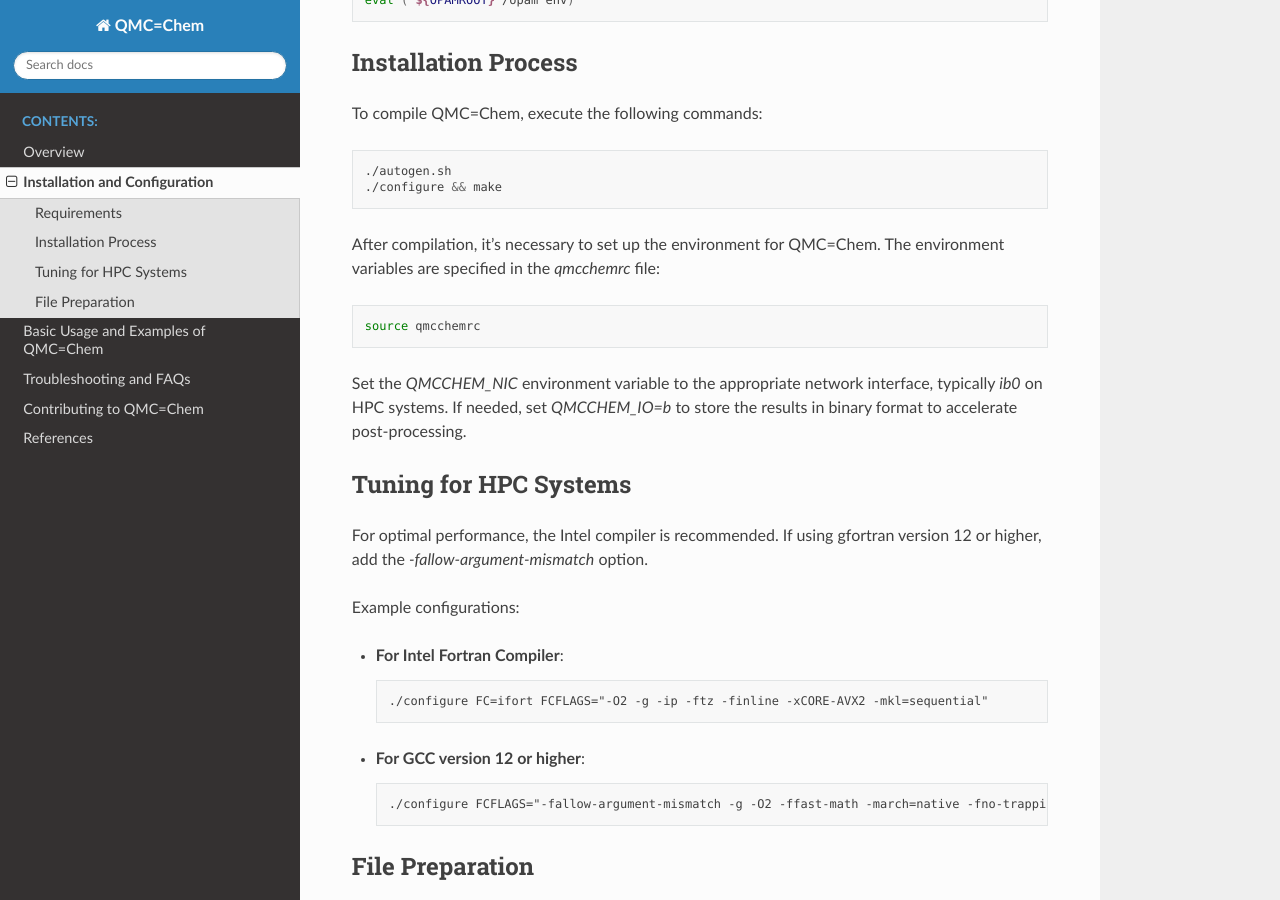
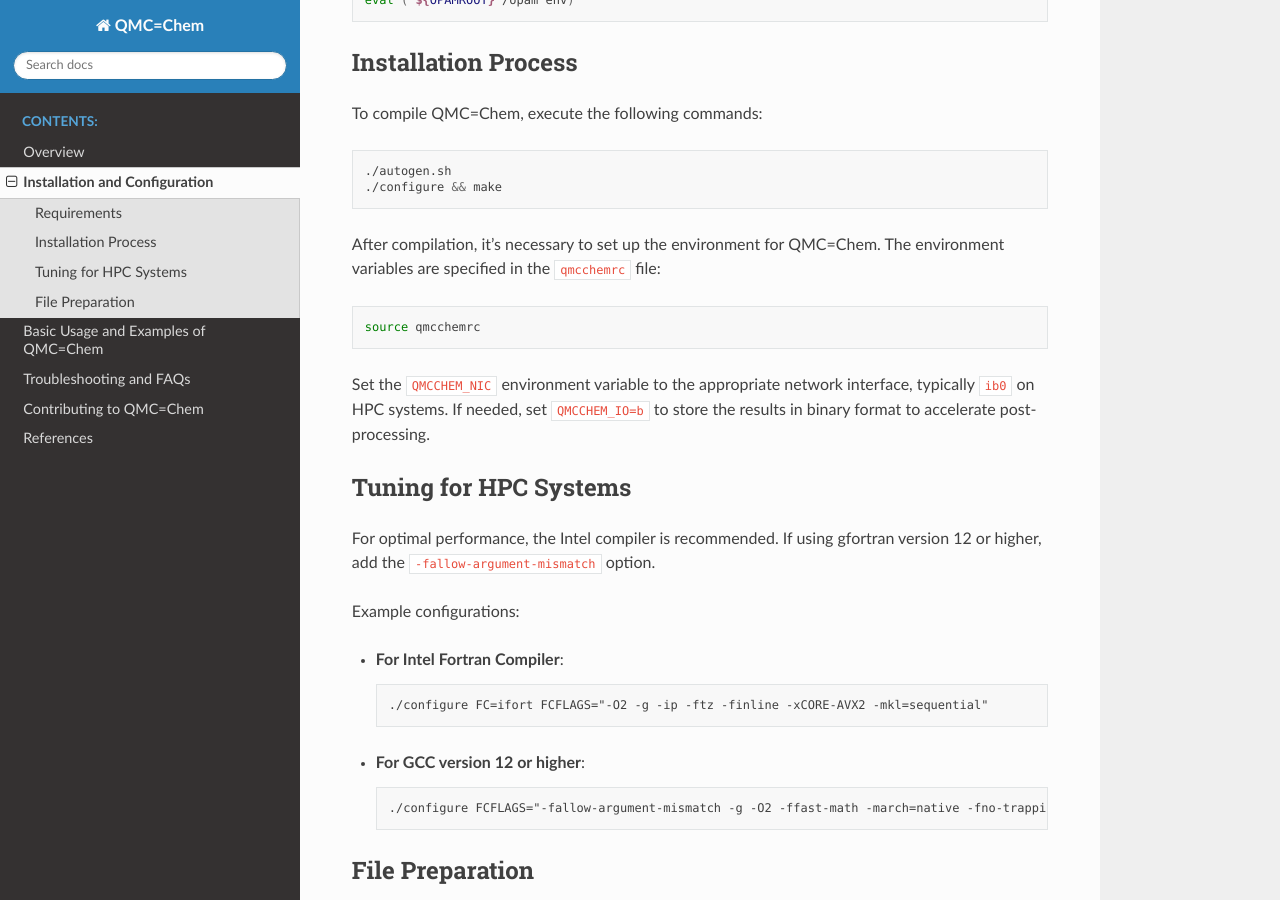
Before and after one commit to TREX-CoE/qmcchem2, a Sphinx documentation site: the page built from docs/source/installation.rst, in a window 1280 px wide and 900 px high, scrolled down 875 px. Built offline with Sphinx 7.4.7 and the Read the Docs theme 2.0.0, drawn with Linux system fonts in a browser that asks for light colours.

```diff
--- a/docs/source/faq.rst
+++ b/docs/source/faq.rst
@@ -40,7 +40,7 @@ while working with QMC=Chem, along with solutions and advice for each scenario.
 
    **Solution**: If I/O is a bottleneck, consider increasing the block time so that computing a block takes at least twice as long as communicating results. This adjustment can help balance computation and I/O operations, improving overall efficiency.
 
-5. **Slow `qmcchem result` Command**
+5. **Slow ``qmcchem result`` Command**
 
    **Issue**: The ``qmcchem result`` command takes a long time to execute.
 
--- a/docs/source/index.rst
+++ b/docs/source/index.rst
@@ -27,7 +27,3 @@ in computational chemistry simulations.
    faq
    contrib
    refs
-
-
-
-#
--- a/docs/source/installation.rst
+++ b/docs/source/installation.rst
@@ -50,19 +50,19 @@ To compile QMC=Chem, execute the following commands:
     ./autogen.sh
     ./configure && make
 
-After compilation, it's necessary to set up the environment for QMC=Chem. The environment variables are specified in the `qmcchemrc` file:
+After compilation, it's necessary to set up the environment for QMC=Chem. The environment variables are specified in the ``qmcchemrc`` file:
 
 .. code-block:: bash
 
     source qmcchemrc
 
-Set the `QMCCHEM_NIC` environment variable to the appropriate network interface, typically `ib0` on HPC systems.
-If needed, set `QMCCHEM_IO=b` to store the results in binary format to accelerate post-processing.
+Set the ``QMCCHEM_NIC`` environment variable to the appropriate network interface, typically ``ib0`` on HPC systems.
+If needed, set ``QMCCHEM_IO=b`` to store the results in binary format to accelerate post-processing.
 
 Tuning for HPC Systems
 ----------------------
 
-For optimal performance, the Intel compiler is recommended. If using gfortran version 12 or higher, add the `-fallow-argument-mismatch` option.
+For optimal performance, the Intel compiler is recommended. If using gfortran version 12 or higher, add the ``-fallow-argument-mismatch`` option.
 
 Example configurations:
 
@@ -81,7 +81,7 @@ Example configurations:
 File Preparation
 ----------------
 
-To prepare files for QMC=Chem, the `save_for_qmcchem` plugin must be installed in Quantum Package:
+To prepare files for QMC=Chem, the ``save_for_qmcchem`` plugin must be installed in Quantum Package:
 
 .. code-block:: bash
 
--- a/docs/source/usage.rst
+++ b/docs/source/usage.rst
@@ -13,7 +13,7 @@ Preparing the System with Quantum Package
 
 1. **Create the EZFIO Database**
 
-   Begin by creating an `xyz` file with the nuclear coordinates of the system. For a water molecule:
+   Begin by creating an ``xyz`` file with the nuclear coordinates of the system. For a water molecule:
 
    .. code-block:: bash
 
@@ -63,7 +63,7 @@ Performing FN-DMC Calculation with QMC=Chem
 
 2. **Understanding the ``qmcchem`` Command**
 
-   The `qmcchem` command is central to operations in QMC=Chem. Running it without arguments displays a help message:
+   The ``qmcchem`` command is central to operations in QMC=Chem. Running it without arguments displays a help message:
 
    .. code-block:: none
 
```
Also changed, not shown: README.md (+2 -1 lines).
